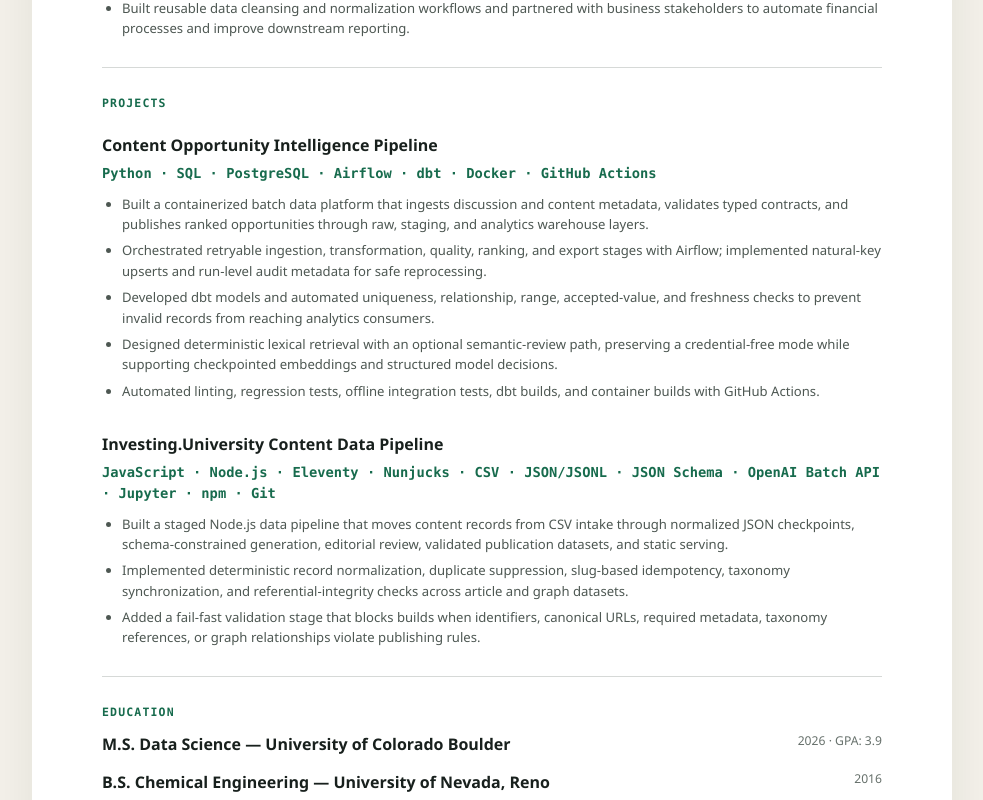
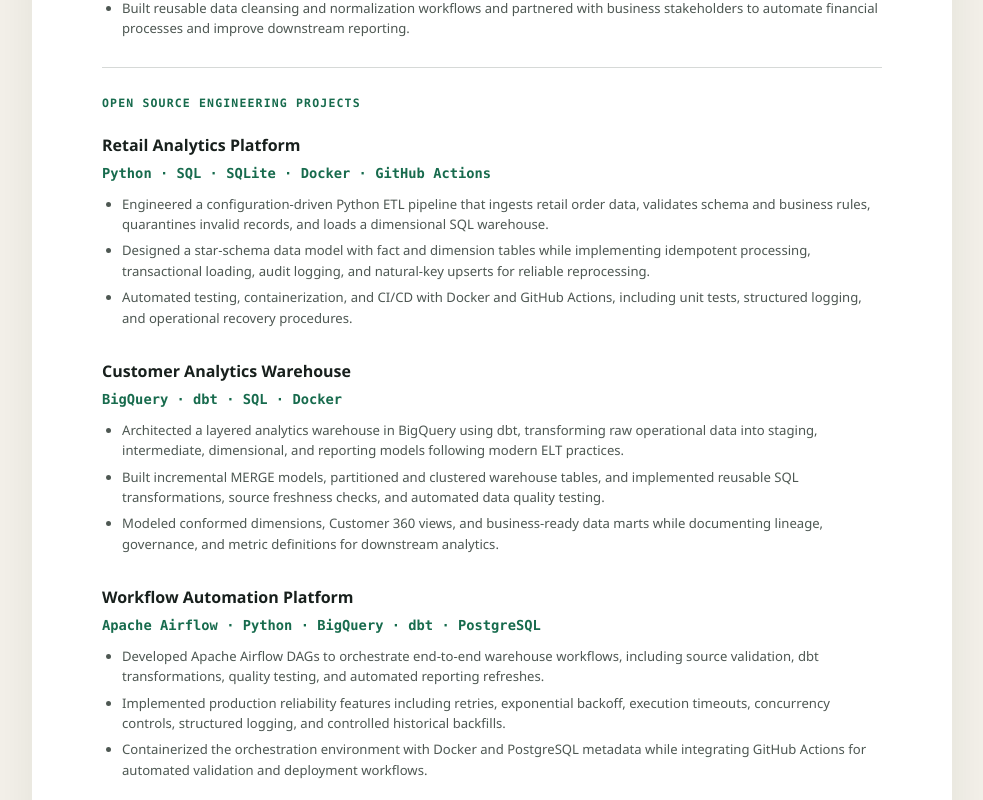
Before and after one commit to j-watterson/portfolio-website, a Next.js app: page /resume in a window 1280 px wide. Shown: the part 2200-3000 px from the top of the page, without its empty margins (148-1131 px from the left). Built offline with nearby package versions, Linux system fonts and the light colour scheme.

Commit message:
updated resume contents

```diff
--- a/components/ResumeContent.tsx
+++ b/components/ResumeContent.tsx
@@ -16,7 +16,7 @@
 
 const experience = [
   {
-    title: "Data Analytics Engineer / Clinical Data Analyst",
+    title: "Analytics Engineer / Clinical Data Analyst",
     company: "Ambry Genetics",
     dates: "Jan. 2025 – Present",
     bullets: [
@@ -56,23 +56,30 @@
 
 const projects = [
   {
-    title: "Content Opportunity Intelligence Pipeline",
-    stack: "Python · SQL · PostgreSQL · Airflow · dbt · Docker · GitHub Actions",
+    title: "Retail Analytics Platform",
+    stack: "Python · SQL · SQLite · Docker · GitHub Actions",
     bullets: [
-      "Built a containerized batch data platform that ingests discussion and content metadata, validates typed contracts, and publishes ranked opportunities through raw, staging, and analytics warehouse layers.",
-      "Orchestrated retryable ingestion, transformation, quality, ranking, and export stages with Airflow; implemented natural-key upserts and run-level audit metadata for safe reprocessing.",
-      "Developed dbt models and automated uniqueness, relationship, range, accepted-value, and freshness checks to prevent invalid records from reaching analytics consumers.",
-      "Designed deterministic lexical retrieval with an optional semantic-review path, preserving a credential-free mode while supporting checkpointed embeddings and structured model decisions.",
-      "Automated linting, regression tests, offline integration tests, dbt builds, and container builds with GitHub Actions.",
+      "Engineered a configuration-driven Python ETL pipeline that ingests retail order data, validates schema and business rules, quarantines invalid records, and loads a dimensional SQL warehouse.",
+      "Designed a star-schema data model with fact and dimension tables while implementing idempotent processing, transactional loading, audit logging, and natural-key upserts for reliable reprocessing.",
+      "Automated testing, containerization, and CI/CD with Docker and GitHub Actions, including unit tests, structured logging, and operational recovery procedures.",
     ],
   },
   {
-    title: "Investing.University Content Data Pipeline",
-    stack: "JavaScript · Node.js · Eleventy · Nunjucks · CSV · JSON/JSONL · JSON Schema · OpenAI Batch API · Jupyter · npm · Git",
+    title: "Customer Analytics Warehouse",
+    stack: "BigQuery · dbt · SQL · Docker",
     bullets: [
-      "Built a staged Node.js data pipeline that moves content records from CSV intake through normalized JSON checkpoints, schema-constrained generation, editorial review, validated publication datasets, and static serving.",
-      "Implemented deterministic record normalization, duplicate suppression, slug-based idempotency, taxonomy synchronization, and referential-integrity checks across article and graph datasets.",
-      "Added a fail-fast validation stage that blocks builds when identifiers, canonical URLs, required metadata, taxonomy references, or graph relationships violate publishing rules.",
+      "Architected a layered analytics warehouse in BigQuery using dbt, transforming raw operational data into staging, intermediate, dimensional, and reporting models following modern ELT practices.",
+      "Built incremental MERGE models, partitioned and clustered warehouse tables, and implemented reusable SQL transformations, source freshness checks, and automated data quality testing.",
+      "Modeled conformed dimensions, Customer 360 views, and business-ready data marts while documenting lineage, governance, and metric definitions for downstream analytics.",
+    ],
+  },
+  {
+    title: "Workflow Automation Platform",
+    stack: "Apache Airflow · Python · BigQuery · dbt · PostgreSQL",
+    bullets: [
+      "Developed Apache Airflow DAGs to orchestrate end-to-end warehouse workflows, including source validation, dbt transformations, quality testing, and automated reporting refreshes.",
+      "Implemented production reliability features including retries, exponential backoff, execution timeouts, concurrency controls, structured logging, and controlled historical backfills.",
+      "Containerized the orchestration environment with Docker and PostgreSQL metadata while integrating GitHub Actions for automated validation and deployment workflows.",
     ],
   },
 ];
@@ -148,7 +155,7 @@
         </section>
 
         <section>
-          <h3>Projects</h3>
+          <h3>Open Source Engineering Projects</h3>
           {projects.map((project) => (
             <div className="resume-entry resume-project" key={project.title}>
               <div>
```
